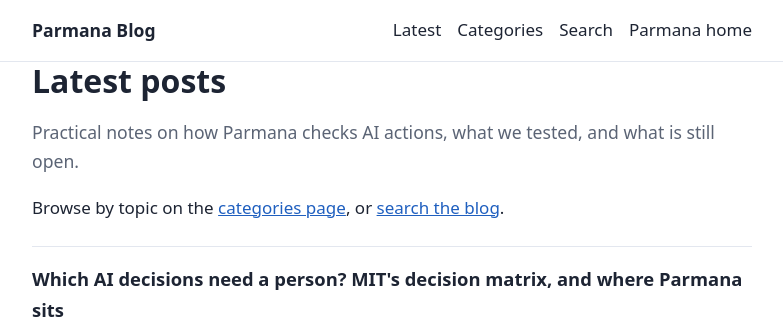
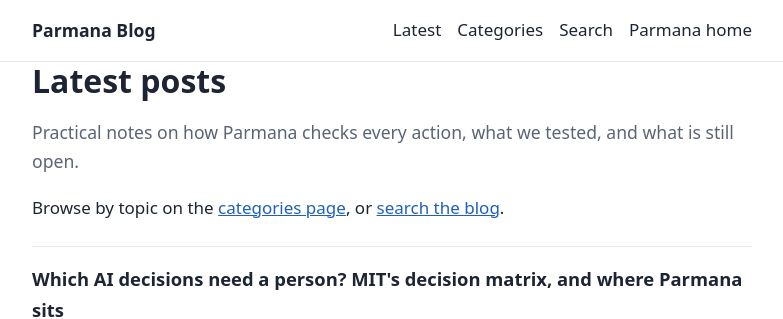
Before and after one commit to pavancharak/parmana-blog, a Jekyll site: the page built from index.md, in a window 1280 px wide and 900 px high. Shown: the top 319 px of the window, without its empty margins (248-1031 px from the left). Built offline with Jekyll 4.4.1, drawn with Linux system fonts in a browser that asks for light colours; part of the change alters nothing that is shown.

Commit message:
Use homepage wording on the blog home and site description
Align the site description and the latest posts page with the Parmana
homepage: every action stays within what the business allowed, and
Parmana keeps proof of what happened. Posts are unchanged.

Co-Authored-By: Claude Haiku 5.5 <noreply@anthropic.com>
Claude-Session: https://claude.ai/code/session_0131Y3mdBiEfLm3kKVAAUMaT
Signed-off-by: Claude <noreply@anthropic.com>

```diff
--- a/_config.yml
+++ b/_config.yml
@@ -1,5 +1,5 @@
 title: Parmana Blog
-description: Technical notes on AI governance, authorization and verifiable execution.
+description: Every action stays within what your business allowed. Technical notes on how Parmana checks actions and keeps proof of what happened.
 url: "https://blog.parmanasystems.com"
 author: Pavan Dev Singh Charak
 lang: en
--- a/index.md
+++ b/index.md
@@ -1,10 +1,10 @@
 ---
 layout: default
 title: Latest posts
-description: Technical notes on AI governance, authorization and verifiable execution.
+description: Technical notes on how Parmana checks every action and keeps proof of what happened.
 ---
 <h1>Latest posts</h1>
-<p class="lede">Practical notes on how Parmana checks AI actions, what we tested, and what is still open.</p>
+<p class="lede">Practical notes on how Parmana checks every action, what we tested, and what is still open.</p>
 <p>Browse by topic on the <a href="{{ '/categories/' | relative_url }}">categories page</a>, or <a href="{{ '/search/' | relative_url }}">search the blog</a>.</p>
 
 <ul class="post-list">
```
